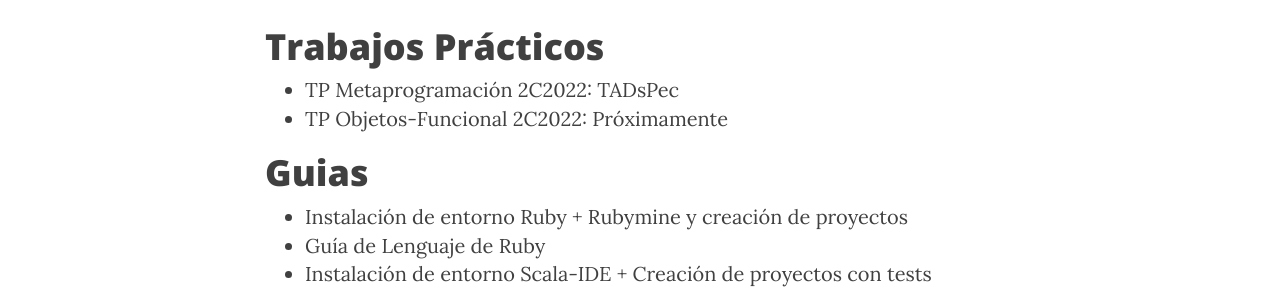
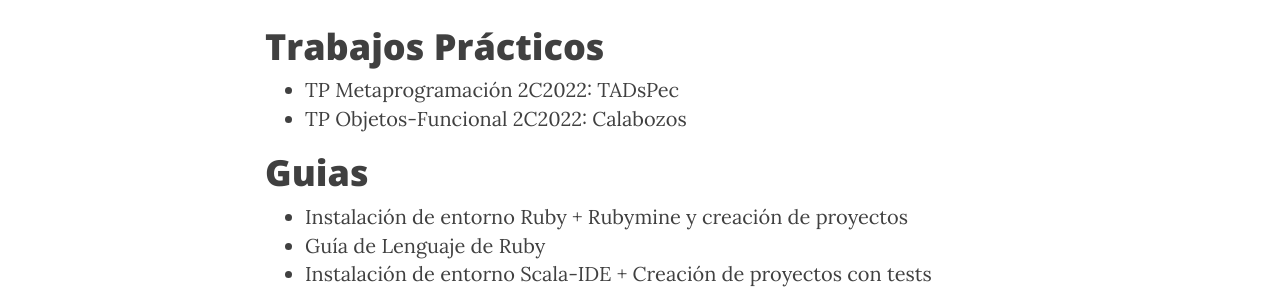
Before and after one commit to tadp-utn-frba/tadp-utn-frba.github.io, a Jekyll site: the page built from material.md, in a window 1280 px wide and 900 px high, scrolled down 1069 px. Shown: the part 154-446 px from the top of the window. Built offline with Jekyll 4.4.1, drawn with Linux system fonts in a browser that asks for light colours; nearby versions of some CDN libraries.

Commit message:
Update material.md

```diff
--- a/material.md
+++ b/material.md
@@ -30,7 +30,7 @@
 
 # Trabajos Prácticos
 * [TP Metaprogramación 2C2022: TADsPec](https://docs.google.com/document/d/1PkIFQv4U8cE_onkjsE1Uh0mDWKJmo-S3Y4th_rFoH0M/edit#)
-* [TP Objetos-Funcional 2C2022: Próximamente](#)
+* [TP Objetos-Funcional 2C2022: Calabozos](https://docs.google.com/document/d/e/2PACX-1vSvOTzTCnDfPGuu6ukI9neAyOamYfJ83ENlVNTAjF62Z-O9xHlUloD_j-vdfKzklt7sPZn24imQ3h_R/pub)
 
 # Guias
 
```
